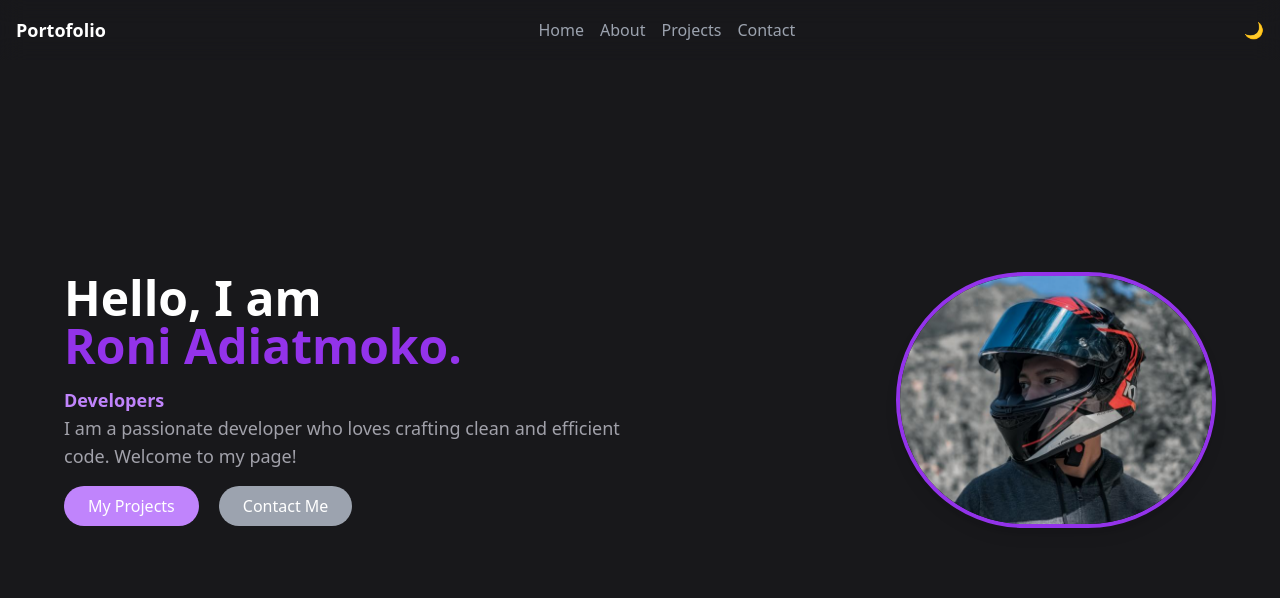
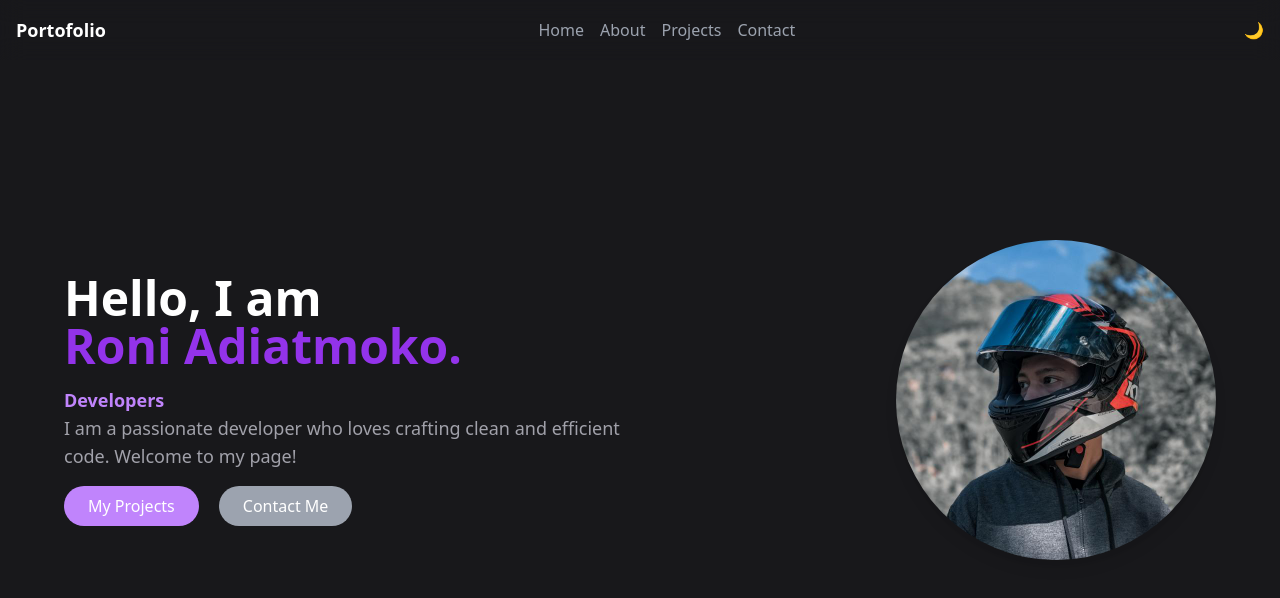
Before and after one commit to roniadiatmoko/my-portfolio, a Next.js app: page / in a window 1280 px wide. Shown: the top 598 px of the page. Built offline with nearby package versions, Linux system fonts and the light colour scheme.

Commit message:
fix: img size

```diff
--- a/src/app/components/Hero.tsx
+++ b/src/app/components/Hero.tsx
@@ -30,7 +30,7 @@ export default function Hero(){
                         height={256}
                         src="/pp.jpeg"
                         alt="This is Me"
-                        className="w-64 h-64 md:w-80 mhd:h-80 object-cover rounded-full shadow-lg border-4 border-purple-600 dark:border-purple-600 transition-all"
+                        className="w-64 h-100 md:w-80 mhd:h-80 object-cover rounded-full shadow-lg  transition-all"
                     />
                 </div>
             </div>
```
